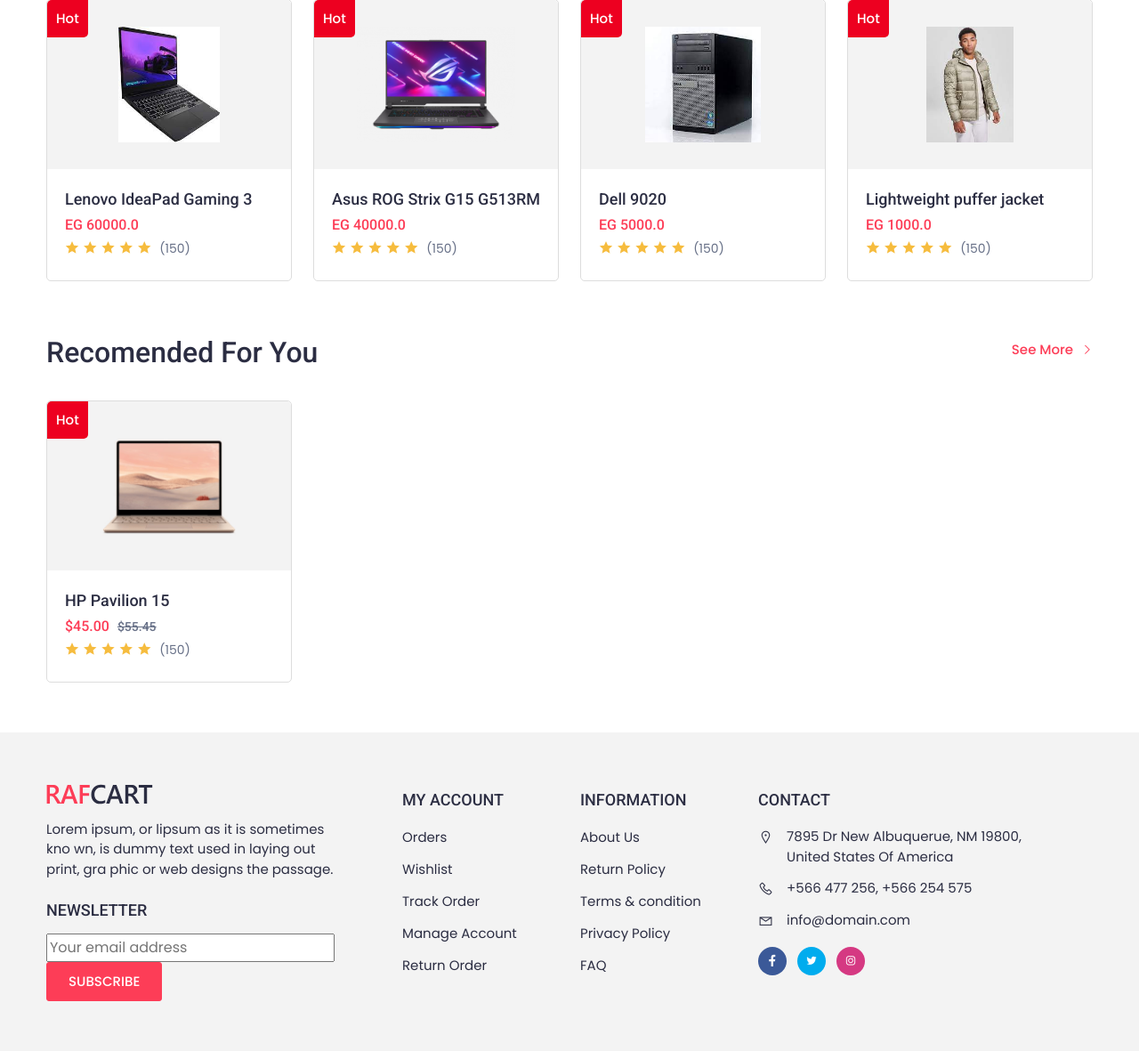
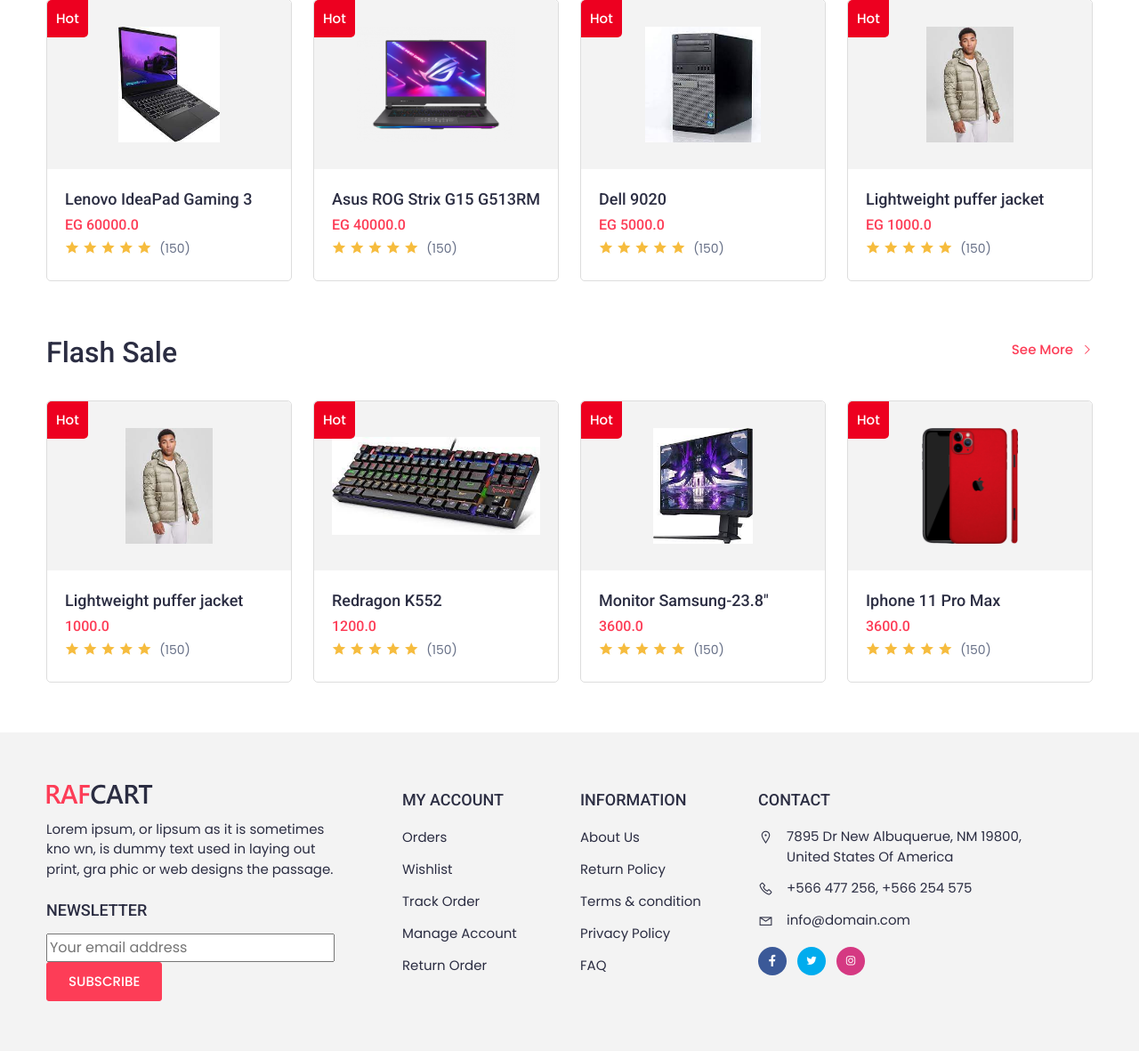
Before and after one commit to Islam412/DJ-store, a Django app: page / in a window 1280 px wide. Shown: the part 1327-2508 px from the top of the page at 89% size. Run offline with Django 4.2, Linux system fonts and the light colour scheme; data comes from the database, SQL or seed files in the repository; both versions use the stored data as it was after the commit; some libraries are stand-ins or nearby versions.

Commit message:
add Flash sale

```diff
--- a/home/views.py
+++ b/home/views.py
@@ -1,12 +1,12 @@
 from django.shortcuts import render
 from django.db.models import Count
-from shop.models import Product, Category, CartItem, wishlistItem
+from shop.models import Product, Category, CartItem, wishlistItem , Flash
 from django.contrib.auth import get_user_model
 
 def product_search_view(request):
     cart_items_count = 0
     wishlist_items_count = 0
-
+    flash = Flash.objects.all()
     if request.user.is_authenticated:
         cart_items_count = CartItem.objects.filter(cart__user=request.user).count()
         wishlist_items_count = wishlistItem.objects.filter(wishlist__user=request.user).count()
@@ -28,6 +28,7 @@ def product_search_view(request):
     context = {
         'search_query': search_query,
         'products': products,
+        'flash':flash,
         'pro': pro,
         'cart_items_count': cart_items_count,
         'wishlist_items_count': wishlist_items_count,
--- a/shop/admin.py
+++ b/shop/admin.py
@@ -1,5 +1,5 @@
 from django.contrib import admin
-from . models import Product,Cart,Wishlist , Order , Category , SubCategory , Brand,Review
+from . models import Product,Cart,Wishlist , Order , Category , SubCategory , Brand,Review , Flash
 # Register your models here.
 
 admin.site.register(Product)
@@ -10,3 +10,4 @@ admin.site.register(Category)
 admin.site.register(SubCategory)
 admin.site.register(Brand)
 admin.site.register(Review)
+admin.site.register(Flash)
--- a/shop/models.py
+++ b/shop/models.py
@@ -93,3 +93,9 @@ class Review(models.Model):
     date = models.DateField(default=timezone.now)
     def __str__(self):
         return self.content
+#__________________________________________________________________________________
+class Flash(models.Model):
+    pro = models.ForeignKey(Product,on_delete=models.CASCADE,related_name='Flash_product')
+    def __str__(self):
+        return str(self.pro)
+#_____________________________________________________________________________
--- a/templates/home/index.html
+++ b/templates/home/index.html
@@ -366,6 +366,9 @@
                                             <p class="rating_count">(150)</p>
                                         </div>
                                     </div>
+                                    <div class="product_adcart">
+                                        <a href="{% url 'add_to_cart' i.id %}" class="default_btn">Add to cart</a>
+                                    </div>
                                 </div>
                             </div>
                         </div>
@@ -379,34 +382,35 @@
      <section class="new_arrive section_padding_b">
         <div class="container">
             <div class="d-flex align-items-start justify-content-between">
-                <h2 class="section_title_2">Recomended for you</h2>
+                <h2 class="section_title_2">Flash Sale</h2>
                 <div class="seemore_2 pt-2">
                     <a href="#">See More <span><i class="las la-angle-right"></i></span></a>
                 </div>
             </div>
             <div class="row gy-4">
+                {% for item in flash %}
                     <div class="col-lg-3 col-sm-6">
                         <div class="single_new_arrive">
                             <div class="sna_img">
-                            <img loading="lazy" class="prd_img" src="{% static 'assets/images/laptop-3.png' %}" alt="product">
+                                <img loading="lazy" class="prd_img" src="{{item.pro.Image.url}}" alt="product">
                                 <span class="tag">Hot</span>
                                 <div class="prodcut_hovcont">
-                                <a href="javascript:void(0)" class="icon open_quickview" tabindex="0">
+                                    <a href="{% url 'detail' item.pro.id %}" class="icon open_quickview" tabindex="0">
                                     <i class="icon-search-left"></i>
                                     </a>
-                                <a href="#" class="icon" tabindex="0">
+                                    <a href="{% url 'add_to_wishlist' item.pro.id %}" class="icon" tabindex="0">
                                         <i class="icon-heart"></i>
                                     </a>
                                 </div>
                             </div>
                             <div class="sna_content">
-                            <a href="product-view.html">
-                                <h4>HP Pavilion 15</h4>
+                                <a href="{% url 'detail' item.pro.id %}">
+                                    <h4>{{item.pro.Name}}</h4>
                                 </a>
                                 <div class="ratprice">
                                     <div class="price">
-                                    <span class="org_price">$45.00</span>
-                                    <span class="prev_price">$55.45</span>
+                                        <span class="org_price">{{item.pro.Price}}</span>
+
                                     </div>
                                     <div class="rating">
                                         <div class="d-flex align-items-center justify-content-start">
@@ -422,11 +426,12 @@
                                     </div>
                                 </div>
                                 <div class="product_adcart">
-                                <button class="default_btn">Add to cart</button>
+                                    <a href="{% url 'add_to_cart' item.pro.id %}" class="default_btn">Add to cart</a>
                                 </div>
                             </div>
                         </div>
                     </div>
+                {% endfor %}
             </div>
         </div>
     </section>
```
Also changed, not shown: db.sqlite3, shop/migrations/0044_flash.py (added). Lines whose indentation alone changed are shown as unchanged.
